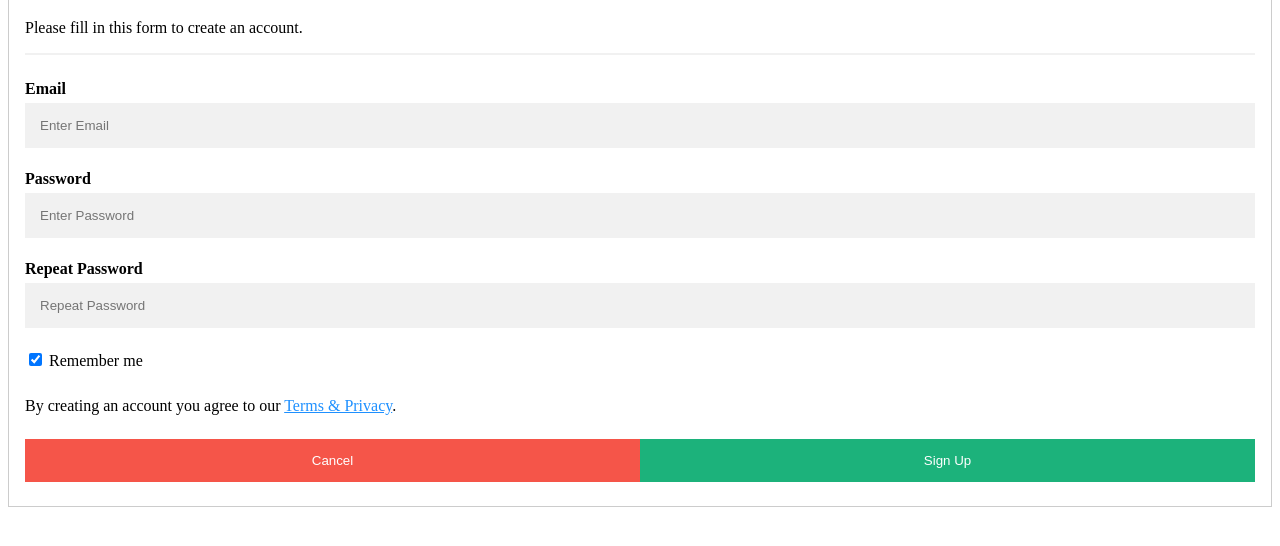
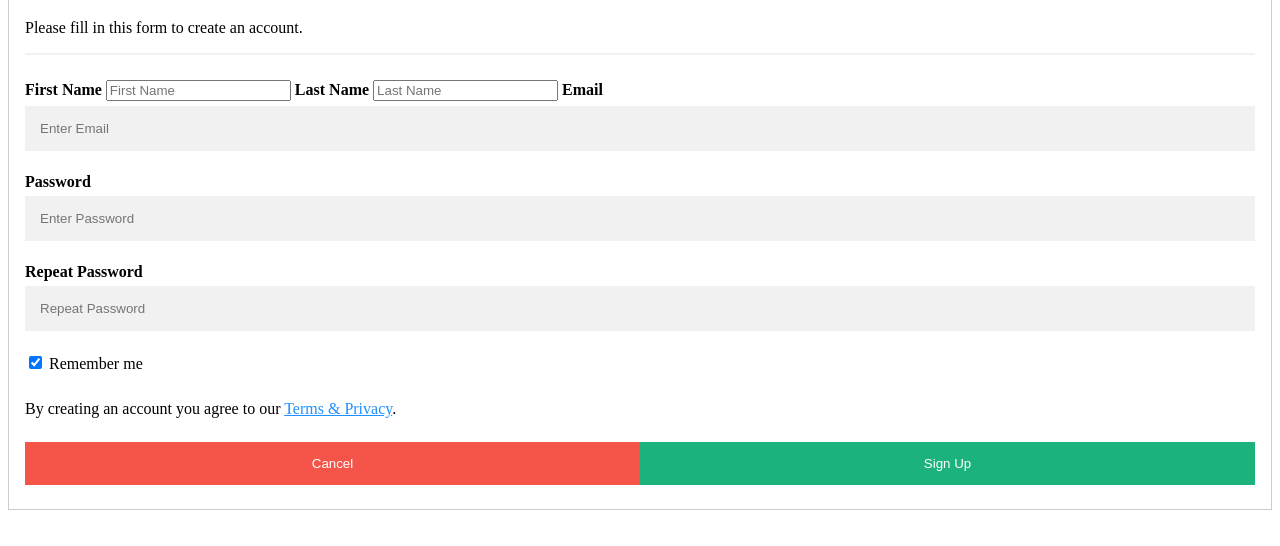
Before and after one commit to blackandblackcreative/git-workshop, a plain HTML site: page index.html in a window 1280 px wide. Shown: the part 86-632 px from the top of the page. Drawn offline with Linux system fonts and the light colour scheme.

Commit message:
add new fields for first name and last name

```diff
--- a/index.html
+++ b/index.html
@@ -14,6 +14,12 @@
           <h1>Sign Up</h1>
           <p>Please fill in this form to create an account.</p>
           <hr>
+
+          <label for="psw"><b>First Name</b></label>
+          <input type="First Name" placeholder="First Name" name="name" required>
+
+          <label for="psw"><b>Last Name</b></label>
+          <input type="Last Name" placeholder="Last Name" name="lname" required>
 
           <label for="email"><b>Email</b></label>
           <input type="text" placeholder="Enter Email" name="email" required>
```
